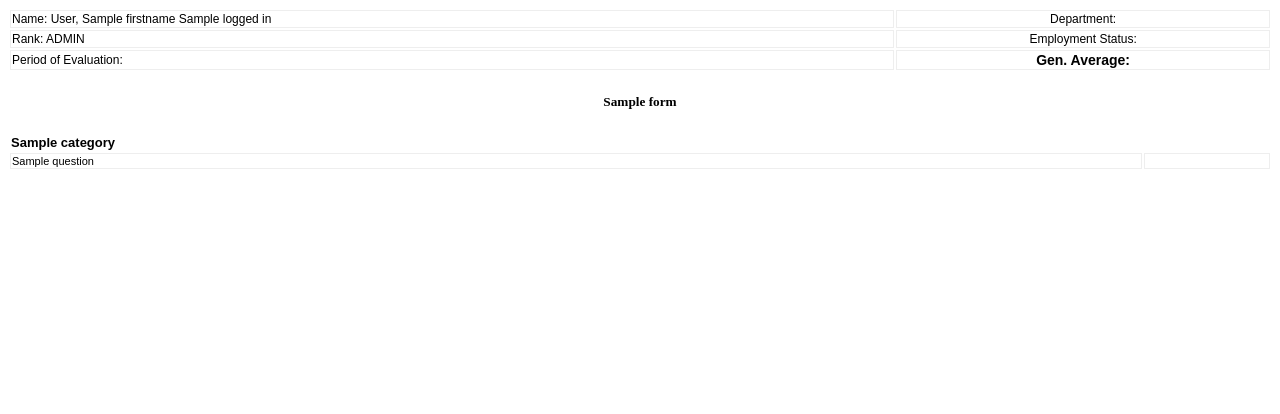
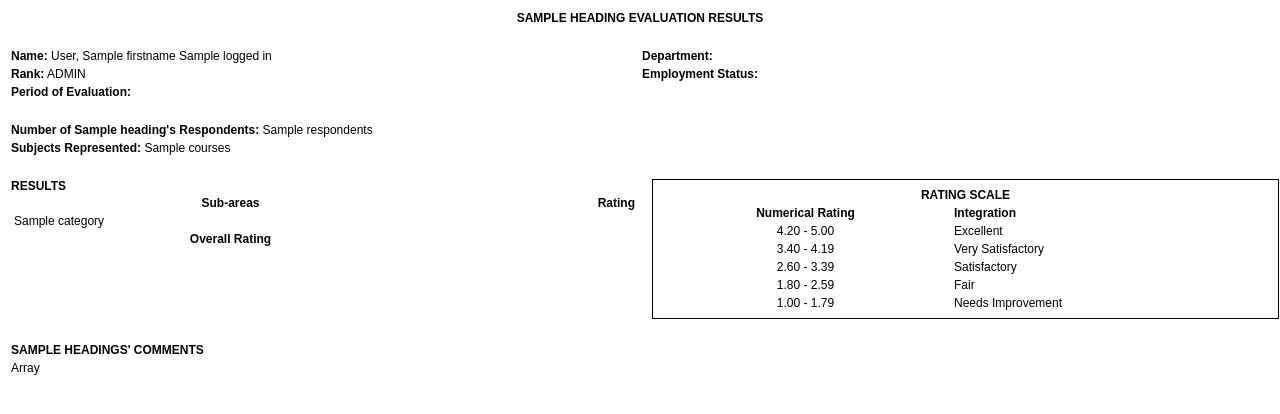
Before and after one commit to verper/faculty_evaluation, a PHP site: the page made by application/views/pdf/faculty.php in a window 1280 px wide. Shown: the top 414 px of the page. Run offline with PHP 8.4, Linux system fonts and the light colour scheme; the template is opened without the code that fills it: most values are stand-ins (such as "Sample title", 1, 10 or a date in 2020); data that the repository does not hold is empty.

Commit message:
new updates

```diff
--- a/application/config/routes.php
+++ b/application/config/routes.php
@@ -63,6 +63,7 @@ $route['logout'] = "home/logout";
 $route['courses/add_student'] = "courses/add_student";
 $route['courses/remove_student'] = "courses/remove_student";
 $route['courses/bulk'] = "courses/bulk";
+$route['courses/bulk_course'] = "courses/bulk_course";
 $route['courses/(:any)'] = "courses/course_student_list/$1";
 
 $route['users/add'] = "users/add";
--- a/application/views/pdf/faculty.php
+++ b/application/views/pdf/faculty.php
@@ -9,63 +9,105 @@
 table {
   width: 100%;
   margin-bottom: 0;
+  font-family: arial;
+  font-size: 12px;
 }
-td {
-  border: 1px solid #eee;
-}
-td:last-child {
-  text-align: center;
+.text-center { text-align: center; }
+.text-left { text-align: left; }
+.text-right { text-align: right; }
+.text-uppercase { text-transform: uppercase; }
+.v-top { vertical-align: top; }
+
+#rating-scale {
+  border: 1px solid;
+  margin: 0 10px;
+  padding: 5px;
 }
 </style>
 </head>
 <body>
 
-
+<?php $this->load->view('templates/pdf_header'); ?>
+<table>
+  <tr><td class="text-center"><strong><?php echo strtoupper($heading);?> EVALUATION RESULTS</strong></td></tr>
+</table>
+<br>
 <?php
   $fullname = $logged_in->lastname .', ' . $logged_in->firstname . ' ' . $logged_in->middlename;
 ?>
 
 <table style="font-family: arial;font-size: 12;">
   <tr>
-    <td>Name: <?php echo $fullname; ?></td>
-    <td>Department:</td>
+    <td width="50%"><strong>Name:</strong> <?php echo $fullname; ?></td>
+    <td width="50%"><strong>Department:</strong></td>
   </tr>
   <tr>
-    <td>Rank: <?php echo strtoupper($logged_in->rolename);?></td>
-    <td>Employment Status:</td>
+    <td width="50%"><strong>Rank:</strong> <?php echo strtoupper($logged_in->rolename);?></td>
+    <td width="50%"><strong>Employment Status:</strong></td>
   </tr>
   <tr>
-    <td>Period of Evaluation:</td>
-    <td style="font-size: 14"><strong>Gen. Average: <?php echo $this->evaluation->general_average($form->form->id, $logged_in->id);?></strong></td>
+    <td width="50%"><strong>Period of Evaluation:</strong></td>
+    <td width="50%"></td>
   </tr>
 </table>
+<br>
 
+<table>
+  <tr><td><strong>Number of <?php echo $heading;?>'s Respondents:</strong> <?php echo $respondents;?></td></tr>
+  <tr><td><strong>Subjects Represented:</strong> <?php echo $courses;?></td></tr>
+</table>
+<br>
 
 <?php if ($form): ?>
-  <h5 style="text-align:center"><?php echo $form->form->title;?></h5>
-
   <?php if (!empty($form->categories)): ?>
-  <?php foreach($form->categories as $cat): ?>
-      <table style="font-family: arial;font-size: 11;margin-bottom:20px">
-        <tr>
-          <th style="text-align:left;font-size: 13"><strong><?php echo $cat->title;?></strong></th>
-          <th style="text-align:center;font-size: 13"><strong><?php echo $this->evaluation->category_total($form->form->id, $cat->id, $logged_in->id);?></strong></th>
-        </tr>
-        <?php if ($cat->questions): ?>
-          <?php foreach($cat->questions as $que) :?>
+    <table>
+      <tr>
+        <td width="50%" class="v-top">
+          <strong>RESULTS</strong>
+          <table>
+            <tr> <th>Sub-areas</th> <th class="text-right">Rating</th> </tr>
+            <?php foreach($form->categories as $cat): ?>
+                  <tr>
+                    <td><?php echo $cat->title;?></td>
+                    <td class="text-right"><?php echo $this->evaluation->category_total($form->form->id, $cat->id, $logged_in->id);?></td>
+                  </tr>
+            <?php endforeach;?>
             <tr>
-              <td style="vertical-align:bottom;"><?php echo $que->title;?></td>
-              <td width="10%" style="text-align:center">
-                <?php echo $this->evaluation->question_total($form->form->id, $que->id, $logged_in->id); ?>
-              </td>
+              <td class="text-center"><strong>Overall Rating</strong></td>
+              <td class="text-right"><strong><?php echo $this->evaluation->general_average($form->form->id, $logged_in->id);?></strong></td>
             </tr>
-          <?php endforeach;?>
-        <?php endif;?>
-      </table>
-  <?php endforeach;?>
+          </table>
+        </td>
+        <td width="50%" class="v-top">
+          <table id="rating-scale">
+            <tr><td class="text-center" colspan="2"><strong>RATING SCALE</strong></td></tr>
+            <tr>
+              <td class="text-center"><strong>Numerical Rating</strong></td>
+              <td><strong>Integration</strong></td>
+            </tr>
+            <tr><td class="text-center">4.20 - 5.00</td> <td>Excellent</td></tr>
+            <tr><td class="text-center">3.40 - 4.19</td> <td>Very Satisfactory</td></tr>
+            <tr><td class="text-center">2.60 - 3.39</td> <td>Satisfactory</td></tr>
+            <tr><td class="text-center">1.80 - 2.59</td> <td>Fair</td></tr>
+            <tr><td class="text-center">1.00 - 1.79</td> <td>Needs Improvement</td></tr>
+          </table>
+        </td>
+      </tr>
+    </table>
   <?php endif; ?>
 <?php endif;?>
+<br>
 
+<table>
+  <tr><td><strong><?php echo strtoupper($heading);?>S' COMMENTS</strong></td></tr>
+  <?php if ($comments): ?>
+    <?php foreach( $comments as $c ): ?>
+      <tr><td><?php echo $c->comments;?></td></tr>
+    <?php endforeach; ?>
+  <?php else: ?>
+    <tr><td>No comments.</td></tr>
+  <?php endif; ?>
+</table>
 
 </body>
 </html>
--- a/application/views/templates/reports.php
+++ b/application/views/templates/reports.php
@@ -33,13 +33,11 @@
 
 <?php if ($form): ?>
   <form action="<?php echo base_url();?>reports/pdf" method="post" style="display:inline-block" target="_blank">
-    <input type="hidden" name="form_id" value="pdf_report">
-    <input type="hidden" name="form" value="1">
     <div class="form-group">
-      <button class="btn btn-primary btn-sm"><i class="glyphicon glyphicon-print"></i> Print ratings</button>
+      <a class="btn btn-primary btn-sm" href="reports/pdf/<?php echo $logged_in->id;?>/<?php echo $fid;?>" target="_blank"><i class="glyphicon glyphicon-print"></i> Print ratings</a>
     </div>
   </form>
-  <form action="" method="post" style="display:inline-block">
+  <form action="" method="post" style="display:none">
     <input type="hidden" name="form_id" value="pdf_comments">
     <input type="hidden" name="form" value="1">
     <div class="form-group">
--- /dev/null
+++ b/media/files/sample-courses.csv
@@ -0,0 +1,2 @@
+code,title,program,faculty_ID,faculty_LASTNAME,faculty_FIRSTNAME,faculty_MIDDLENAME
+CS1,Fundamental Programming,BSIT,F1,Doe,John,M
```
Also changed, not shown: application/controllers/courses.php (+117 -0 lines), application/controllers/reports.php (+30 -12 lines), application/models/courses_model.php (+7 -0 lines), application/models/evaluation_model.php (+40 -2 lines), application/models/user_model.php (+6 -6 lines), application/views/templates/courses.php (+36 -1 lines), application/views/templates/pdf_header.php (added, +11 -0 lines), application/views/templates/reports_overall.php (+23 -23 lines), assets/css/app.css.
